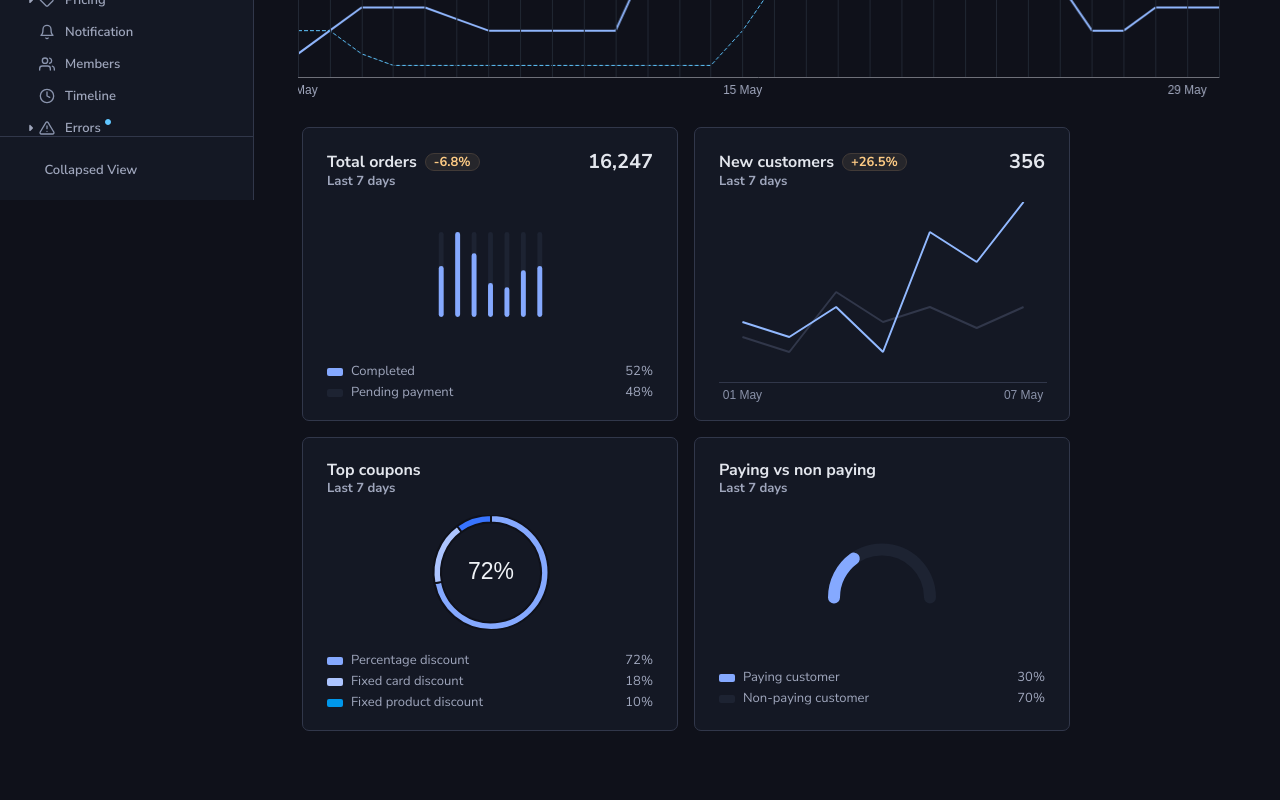
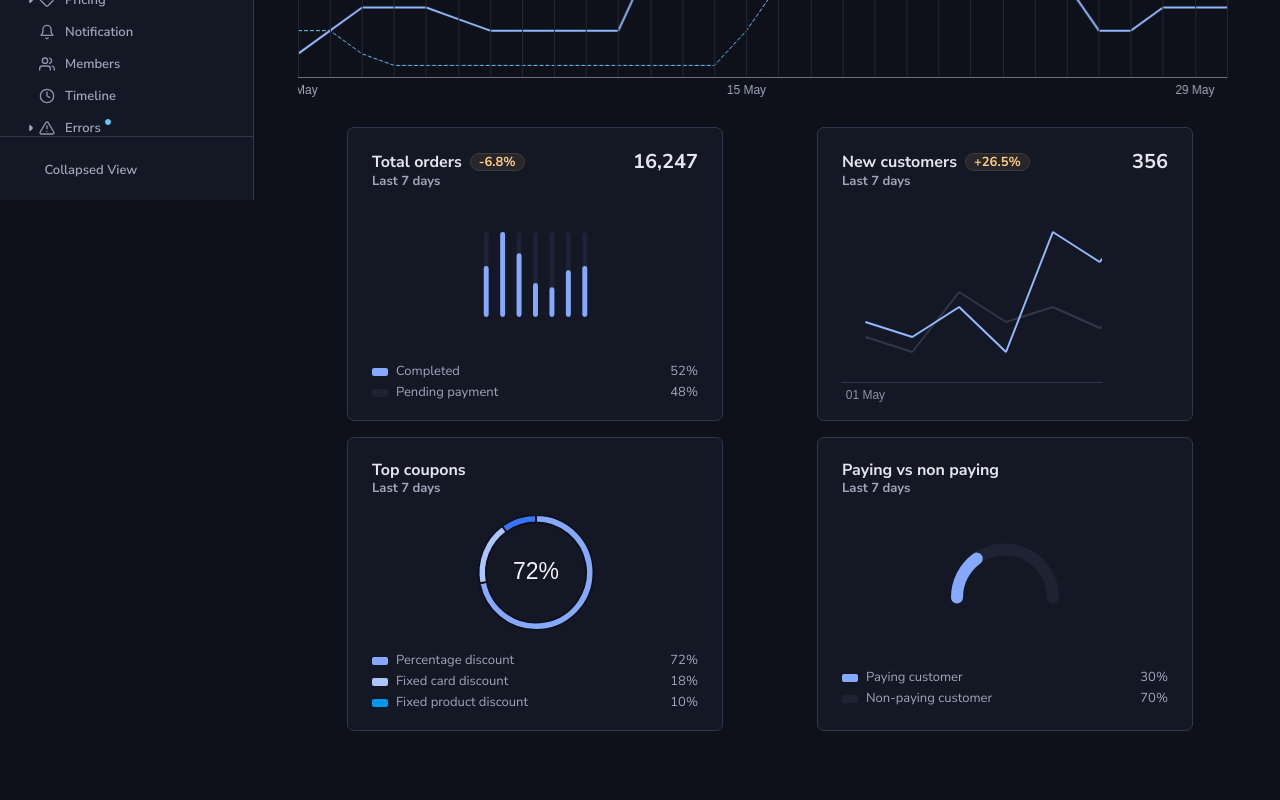
Before and after one commit to Sijonra/jda-admin-panel, a Next.js app: page / in a window 1280 px wide. Shown: the part 600-1400 px from the top of the page. Built offline with nearby package versions, Linux system fonts and the light colour scheme.

Commit message:
feat[JDA-0407]: pixel perfect

```diff
--- a/app/page.module.scss
+++ b/app/page.module.scss
@@ -1,6 +1,7 @@
 .main {
 	padding: 96px 40px;
 	margin-left: 254px;
+	padding-bottom: 200px;
 
 	@media (max-width: 990px) {
 		margin-left: 0;
--- a/components/EcommerceDashboard/EcommerceCharts/EcommerceCharts.module.scss
+++ b/components/EcommerceDashboard/EcommerceCharts/EcommerceCharts.module.scss
@@ -3,23 +3,44 @@
 .eccommerce-charts {
 	display: flex;
 	flex-wrap: wrap;
+	justify-content: space-around;
+	padding-left: 6px;
 	width: 50%;
 
 	@media (max-width: 1400px) {
 		width: 100%;
 	}
+	@media (max-width: 768px) {
+		flex-direction: column;
+		align-items: center;
+	}
 }
 
 .eccommerce-chart {
-	width: 47%;
+	width: 50%;
 	max-width: 376px;
 	max-height: 294px;
 	padding: 24px;
 	background-color: var(--phoenix-white);
-	flex: 0 0 auto;
+	flex: auto;
 	border: 1px solid var(--phoenix-card-border-color);
 	border-radius: calc(0.5rem - 1px);
-	margin: 0 8px 16px 8px;
+
+	@media (max-width: 1400px) {
+		margin-bottom: 16px;
+	}
+
+	@media (max-width: 768px) {
+		width: 80%;
+	}
+
+	&:nth-child(odd) {
+		margin-right: 8px;
+
+		@media (max-width: 1900px) {
+			margin-right: 0;
+		}
+	}
 
 	&-heading {
 		display: flex;
@@ -75,6 +96,10 @@
 		width: 328px;
 		height: 180px;
 		padding-top: 10px;
+
+		@media (max-width: 1800px) {
+			width: 260px;
+		}
 	}
 
 	&-chart--3 {
--- a/components/EcommerceDashboard/EcommerceSells/EcommerceSells.module.scss
+++ b/components/EcommerceDashboard/EcommerceSells/EcommerceSells.module.scss
@@ -2,7 +2,7 @@
 
 .ecommerce-sells {
 	width: 50%;
-	padding-right: 20px;
+	padding-right: 12px;
 
 	@media (max-width: 1400px) {
 		width: 100%;
```
Also changed, not shown: 1 other file (tests, documents, lock files or other folders).
